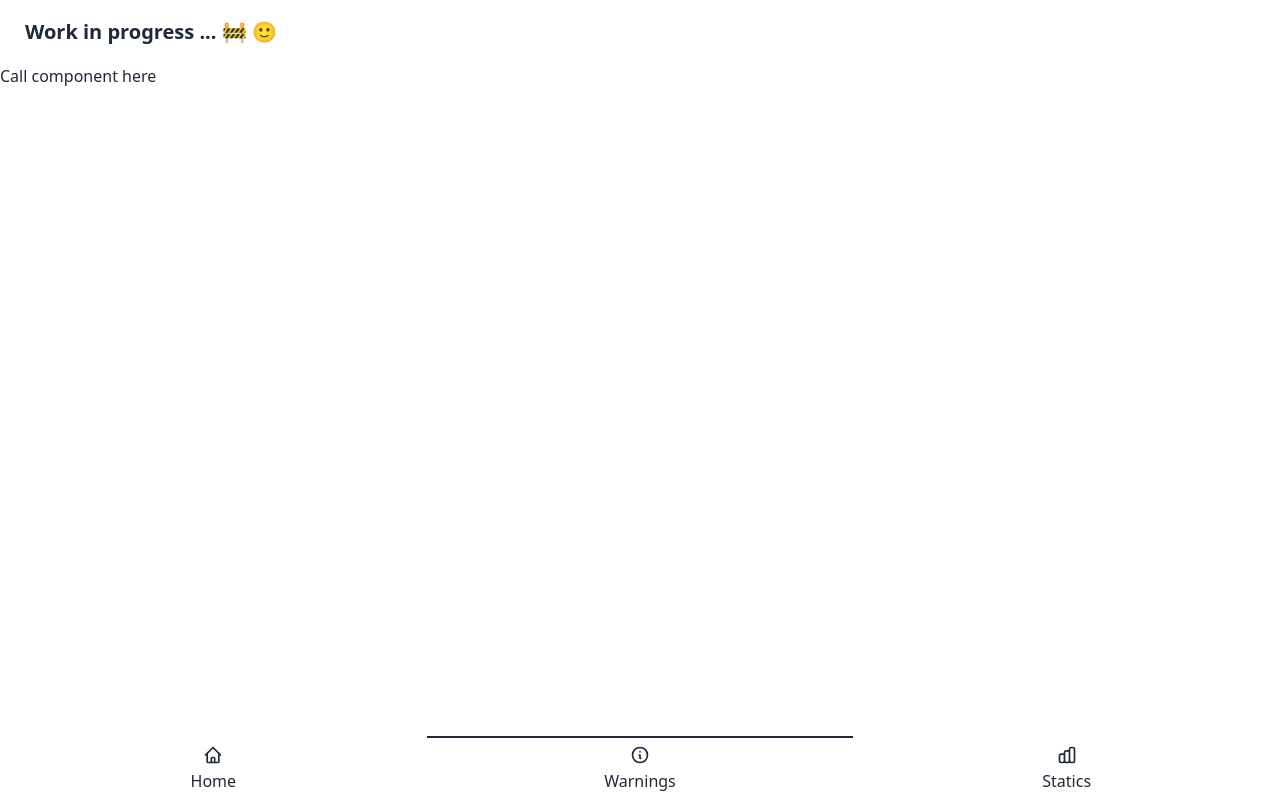
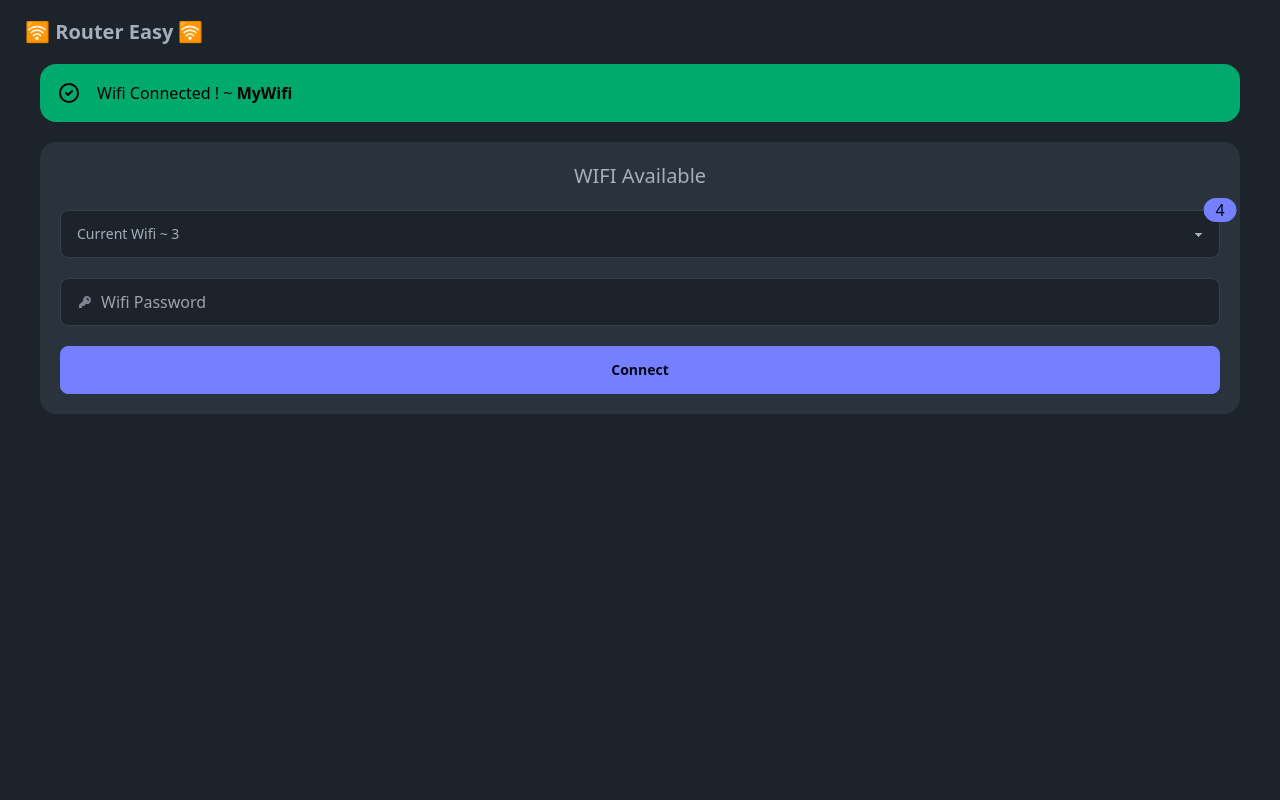
Before and after one commit to quentin-aslan/easy-router, a Vue app: page / in a window 1280 px wide. Built offline with nearby package versions, Linux system fonts and the light colour scheme.

Commit message:
:sparkles: Wifi status and Wifi Available components implemented.

```diff
--- a/index.html
+++ b/index.html
@@ -1,5 +1,5 @@
 <!DOCTYPE html>
-<html lang="en">
+<html data-theme="dark" lang="en">
   <head>
     <meta charset="UTF-8">
     <link rel="icon" href="/favicon.ico">
--- a/src/App.vue
+++ b/src/App.vue
@@ -1,11 +1,9 @@
 <template>
   <TheHeader />
   <RouterView />
-  <TheBottomNavigation />
 </template>
 
 <script setup lang="ts">
 import { RouterView } from "vue-router";
 import TheHeader from "@/components/TheHeader.vue";
-import TheBottomNavigation from "@/components/TheBottomNavigation.vue";
 </script>
--- a/src/components/TheBottomNavigation.vue
+++ /dev/null
@@ -1,56 +0,0 @@
-<template>
-  <div class="btm-nav">
-    <button>
-      <svg
-        xmlns="http://www.w3.org/2000/svg"
-        class="h-5 w-5"
-        fill="none"
-        viewBox="0 0 24 24"
-        stroke="currentColor"
-      >
-        <path
-          stroke-linecap="round"
-          stroke-linejoin="round"
-          stroke-width="2"
-          d="M3 12l2-2m0 0l7-7 7 7M5 10v10a1 1 0 001 1h3m10-11l2 2m-2-2v10a1 1 0 01-1 1h-3m-6 0a1 1 0 001-1v-4a1 1 0 011-1h2a1 1 0 011 1v4a1 1 0 001 1m-6 0h6"
-        />
-      </svg>
-      <span class="btm-nav-label">Home</span>
-    </button>
-    <button class="active">
-      <svg
-        xmlns="http://www.w3.org/2000/svg"
-        class="h-5 w-5"
-        fill="none"
-        viewBox="0 0 24 24"
-        stroke="currentColor"
-      >
-        <path
-          stroke-linecap="round"
-          stroke-linejoin="round"
-          stroke-width="2"
-          d="M13 16h-1v-4h-1m1-4h.01M21 12a9 9 0 11-18 0 9 9 0 0118 0z"
-        />
-      </svg>
-      <span class="btm-nav-label">Warnings</span>
-    </button>
-    <button>
-      <svg
-        xmlns="http://www.w3.org/2000/svg"
-        class="h-5 w-5"
-        fill="none"
-        viewBox="0 0 24 24"
-        stroke="currentColor"
-      >
-        <path
-          stroke-linecap="round"
-          stroke-linejoin="round"
-          stroke-width="2"
-          d="M9 19v-6a2 2 0 00-2-2H5a2 2 0 00-2 2v6a2 2 0 002 2h2a2 2 0 002-2zm0 0V9a2 2 0 012-2h2a2 2 0 012 2v10m-6 0a2 2 0 002 2h2a2 2 0 002-2m0 0V5a2 2 0 012-2h2a2 2 0 012 2v14a2 2 0 01-2 2h-2a2 2 0 01-2-2z"
-        />
-      </svg>
-      <span class="btm-nav-label">Statics</span>
-    </button>
-  </div>
-</template>
-<script lang="ts" setup></script>
--- a/src/components/TheHeader.vue
+++ b/src/components/TheHeader.vue
@@ -1,8 +1,7 @@
 <template>
   <div class="navbar bg-base-100">
     <div class="flex-1">
-      <a @click="router.push('/')" class="btn btn-ghost text-xl"
-        >Work in progress ... 🚧 🙂</a
+      <a @click="router.push('/')" class="btn btn-ghost text-xl">🛜 Router Easy 🛜</a
       >
     </div>
   </div>
--- /dev/null
+++ b/src/components/WifiAvailable.vue
@@ -0,0 +1,66 @@
+<template>
+  <div class="card bg-neutral text-neutral-content flex flex-row items-center">
+    <div class="card-body items-center text-center gap-5 p-5">
+      <h1 class="text-xl">WIFI Available</h1>
+
+      <div class="indicator w-full">
+        <span class="indicator-item badge badge-primary badge-lg">{{ wifiAvailable.length }}</span>
+        <select class="select select-bordered w-full">
+          <option v-for="wifi in wifiAvailable" :key="wifi.ssid" :value="wifi.ssid" :selected="wifi.ssid === currentWifi.ssid">{{ wifi.ssid }} ~ {{ wifi.bars }}</option>
+        </select>
+      </div>
+
+
+      <form class="form-control flex flex-col gap-5 w-full">
+
+        <div class="w-full">
+          <label class="input input-bordered flex items-center gap-2">
+            <svg xmlns="http://www.w3.org/2000/svg" viewBox="0 0 16 16" fill="currentColor" class="w-4 h-4 opacity-70"><path fill-rule="evenodd" d="M14 6a4 4 0 0 1-4.899 3.899l-1.955 1.955a.5.5 0 0 1-.353.146H5v1.5a.5.5 0 0 1-.5.5h-2a.5.5 0 0 1-.5-.5v-2.293a.5.5 0 0 1 .146-.353l3.955-3.955A4 4 0 1 1 14 6Zm-4-2a.75.75 0 0 0 0 1.5.5.5 0 0 1 .5.5.75.75 0 0 0 1.5 0 2 2 0 0 0-2-2Z" clip-rule="evenodd" /></svg>
+            <input type="text" class="grow" placeholder="Wifi Password" />
+          </label>
+        </div>
+
+        <button type="submit" class="btn btn-primary">Connect</button>
+      </form>
+
+    </div>
+  </div>
+</template>
+
+<script setup lang="ts">
+import {computed, type Ref, ref} from "vue";
+
+type Wifi = {
+  ssid: string,
+  bars: number
+}
+
+const mockWifiStatus: Wifi[] = [
+  {
+    ssid: 'MyWi22fi',
+    bars: 3
+  },
+  {
+    ssid: 'MyWifi2',
+    bars: 2
+  },
+  {
+    ssid: 'MyWifi3',
+    bars: 1
+  },{
+    ssid: 'Current Wifi',
+    bars: 3
+  }]
+
+// TODO: utiliser un composable pour partager les informations entre components ? Ou alors afficher Wifi available et Wifi status dans le meme block >?
+const currentWifi = ref({
+  ssid: 'Current Wifi',
+  bars: 3
+})
+
+const wifiAvailable = computed(() => {
+  return (mockWifiStatus) ? mockWifiStatus : []
+})
+
+
+</script>
--- /dev/null
+++ b/src/components/WifiStatus.vue
@@ -0,0 +1,29 @@
+<template>
+  <div v-if="wifiStatus" role="alert" class="alert alert-success">
+    <svg xmlns="http://www.w3.org/2000/svg" class="stroke-current shrink-0 h-6 w-6" fill="none" viewBox="0 0 24 24"><path stroke-linecap="round" stroke-linejoin="round" stroke-width="2" d="M9 12l2 2 4-4m6 2a9 9 0 11-18 0 9 9 0 0118 0z" /></svg>
+    <span>Wifi Connected ! ~ <b>{{ wifiStatus.ssid }}</b></span>
+  </div>
+
+  <div v-else role="alert" class="alert alert-warning">
+    <svg xmlns="http://www.w3.org/2000/svg" class="stroke-current shrink-0 h-6 w-6" fill="none" viewBox="0 0 24 24"><path stroke-linecap="round" stroke-linejoin="round" stroke-width="2" d="M12 9v2m0 4h.01m-6.938 4h13.856c1.54 0 2.502-1.667 1.732-3L13.732 4c-.77-1.333-2.694-1.333-3.464 0L3.34 16c-.77 1.333.192 3 1.732 3z" /></svg>
+    <span>Warning: Wifi disconnected</span>
+  </div>
+</template>
+
+<script setup lang="ts">
+import {computed} from "vue";
+
+type WifiStatus = {
+  ssid: string
+}
+
+const mockWifiStatus: WifiStatus = {
+  ssid: 'MyWifi'
+}
+
+const wifiStatus = computed(() => {
+  return mockWifiStatus
+})
+
+
+</script>
--- a/src/views/HomeView.vue
+++ b/src/views/HomeView.vue
@@ -1,7 +1,15 @@
 <template>
-  <main>
-    <div class="lg:flex lg:flex-row">Call component here</div>
+  <main class="flex flex-col gap-5 mr-10 ml-10">
+    <WifiStatus class="flex-1" />
+
+
+    <div class="lg:flex lg:flex-row ">
+      <WifiAvailable class="flex-1" />
+    </div>
   </main>
 </template>
 
-<script setup lang="ts"></script>
+<script setup lang="ts">
+import WifiStatus from "@/components/WifiStatus.vue";
+import WifiAvailable from "@/components/WifiAvailable.vue";
+</script>
--- a/tailwind.config.js
+++ b/tailwind.config.js
@@ -5,4 +5,9 @@ export default {
     extend: {},
   },
   plugins: [require("daisyui")],
+  // daisyUI config (optional - here are the default values)
+  daisyui: {
+    themes: ["light", "dark", "cupcake", "forest", "nord", "retro"],
+    darkTheme: "dark", // name of one of the included themes for dark mode
+  },
 };
```
